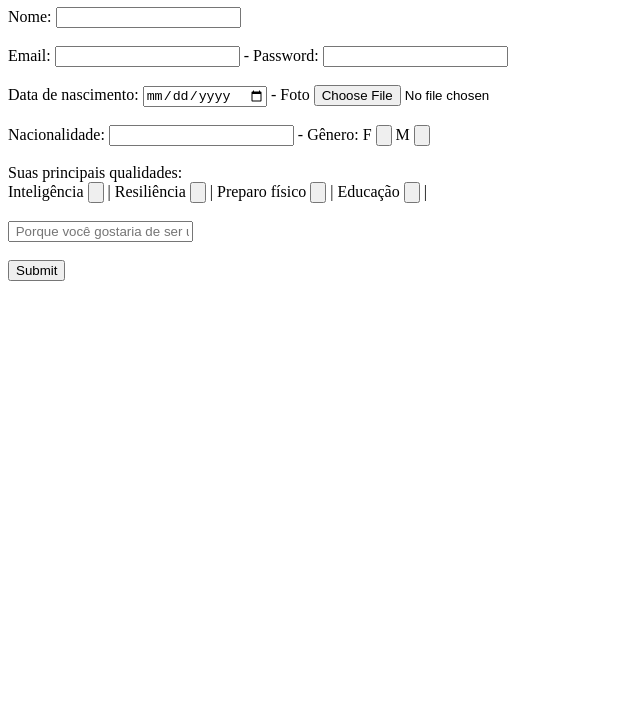
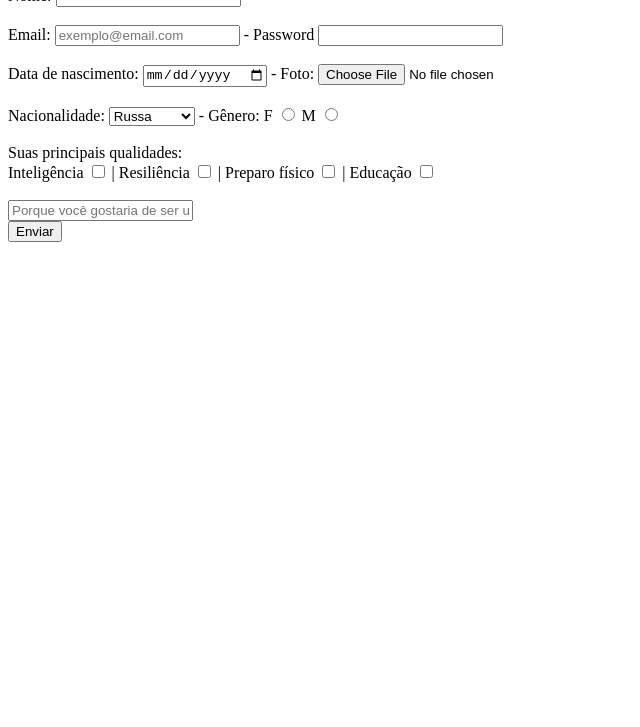
Before and after one commit to matssgit/onebit, a plain HTML site: page HTML/criandoform.html in a window 1280 px wide. Shown: the part 73-800 px from the top of the page, without its empty margins (0-640 px from the left). Drawn offline with Linux system fonts and the light colour scheme.

Commit message:
Update criandoform.html

```diff
--- a/HTML/criandoform.html
+++ b/HTML/criandoform.html
@@ -7,21 +7,62 @@
     <title>Criando Form</title>
 </head>
     <thead>
-        <h1>Cadastro da liga dos Astronautas</h1>
+        <h3>Cadastro da liga dos Astronautas</h3>
     </thead>
 <body>
-    <tbody>
-        <td>
-            Nome: <input type="text"><br><br>
-            Email: <input type="text"> - Password: <input type="text"><br><br>
-            Data de nascimento: <input type="date"> - Foto <input type="file"> <br><br>
-            Nacionalidade: <input type=""> - Gênero: F <input type="button"> M <input type="button"><br><br>
-            Suas principais qualidades:<br>
-            Inteligência <input type="button"> | Resiliência <input type="button"> | Preparo físico <input type="button"> | Educação <input type="button"> | <br><br>
-            <input type="text" placeholder=" Porque você gostaria de ser um astronauta?"><br><br>
-            <input type="submit" placeholder="Criar">
+    <form action="">
+        <div>
+            <label for="q">Nome:</label>
+            <input type="text" id="q" name="q"></label>
+        </div>
+        <br>
+        <div>
+            <label for="email">Email:</label>
+            <input type="email" id="email" name="email" placeholder="exemplo@email.com"> -
+            <label for="password">Password</label>
+            <input type="password" id="password" name="password">
+        </div>
+        <br>
+        <div>
+            <label for="date">Data de nascimento:</label>
+            <input type="date" id="date" name="date"> -
+            <label for="file">Foto: </label>
+            <input type="file" id="file" name="file">
+        </div>
+        <br>
+        <div>
+            <label for="nationality">Nacionalidade:</label>
+            <select name="nationality" id="nationality">
+                <option value="russian">Russa</option>
+                <option value="american">Americana</option>
+                <option value="brazilian">Brasileira</option>
+            </select> -
 
-        </td>
-    </tbody>
+            Gênero:
+            <label for="female">F</label>
+            <input type="radio" name="gender" id="female" value="female" />
+            <label for="male">M</label>
+            <input type="radio" name="gender" id="male" value="male" />
+        </div>
+        <br>
+        <div>
+            Suas principais qualidades:
+            <br>
+            <label for="int">Inteligência</label>
+            <input type="checkbox" name="int" id="int"> |
+            <label for="res">Resiliência</label>
+            <input type="checkbox" name="res" id="res"> |
+            <label for="prep">Preparo físico</label>
+            <input type="checkbox" name="prep" id="prep"> |
+            <label for="edu">Educação</label>
+            <input type="checkbox" name="edu" id="edu">
+        </div>
+        <br>
+        <div>
+            <input type="description" placeholder="Porque você gostaria de ser um astronauta?" id="description"><br>
+            <input type="submit" value="Enviar">
+        </div>
+
+    </form>
 </body>
 </html>
```
